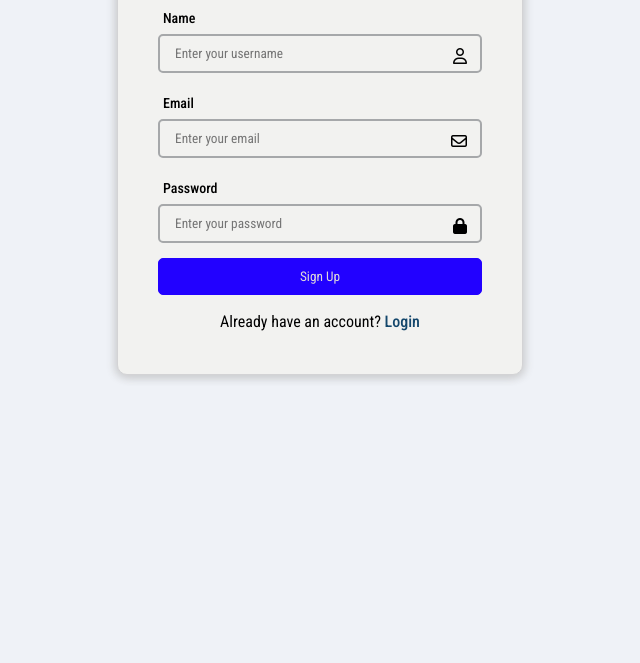
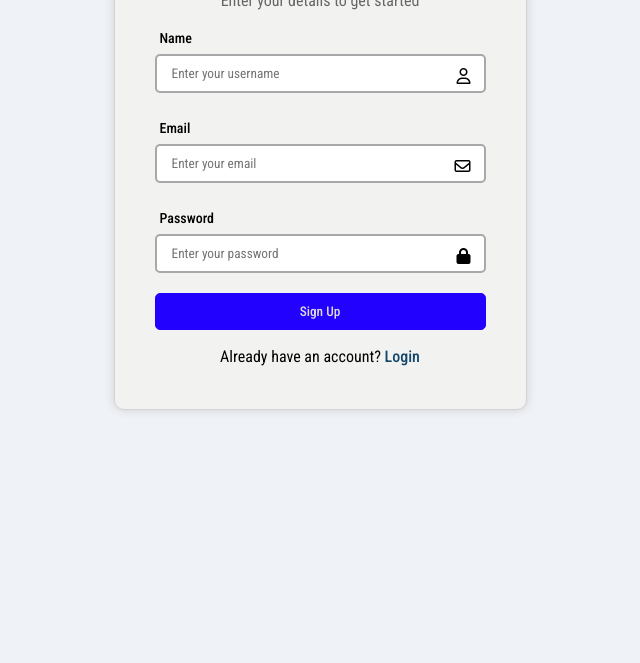
Before and after one commit to srinivasan0328/create_an_account_form, a plain HTML site: page index.html in a window 1280 px wide. Shown: the part 137-800 px from the top of the page, without its empty margins (320-960 px from the left). Drawn offline with Linux system fonts and the light colour scheme.

Commit message:
css updated

```diff
--- a/form.css
+++ b/form.css
@@ -43,7 +43,7 @@ footer {
 /* step4: row */
 .formBody{
     /* background-color: beige;   */
-    /* padding: 1rem; */
+    padding: 2rem 1rem;
 }
 
 /* step5: column */
@@ -59,8 +59,7 @@ footer {
     padding: 3rem;
     border: 1px solid #d3d3d5;
     border-radius: 10px;
-    box-shadow: 2px 2px 10px 0px #cecfd1,
-    -2px 2px 10px 0px #cecfd1;
+    box-shadow: 0px 0px 10px 0px #cecfd1;
     z-index: 999;
 }
 
@@ -104,6 +103,14 @@ footer {
     font-weight: 500;
 }
 
+.formGrp input:focus{
+    box-shadow: 0 0 5px #b4b4b0;
+    outline: none;
+    border: 2px solid #70a3b4;
+    transform: scale(1.05);
+    background: transparent;
+}
+
 .formGrp input{
     /* background-color: #ec2654; */
     display: flex;
@@ -113,8 +120,8 @@ footer {
     border: 2px solid #a6a8aa;
     border-radius: 5px;
     width: 100%;
-    margin-bottom: 1.5rem;
-    background-color: transparent;
+    margin-bottom: 2rem;
+    /* background-color: transparent; */
 }
 
 .formGrp i{
@@ -132,6 +139,7 @@ footer {
     background-color: #2201ff;
     color: var(--lightColor);
     margin-bottom: 1.5rem;
+    font-weight: 500;
     width: 100%;
     padding: 1rem 1.5rem;
     border: 1px solid #2201ff;
@@ -139,10 +147,13 @@ footer {
 }
 
 .BtnGrp button:hover{
+    font-weight: 700;
     background-color: #b6babc;
     border: none;
+    /* border: 2px solid #2201ff; */
     color: var(--darkColor);
     cursor: pointer;
+    transition: 0.3s ease;
 }
 
 .logIn{
```
